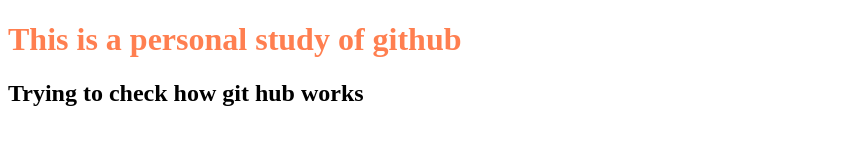
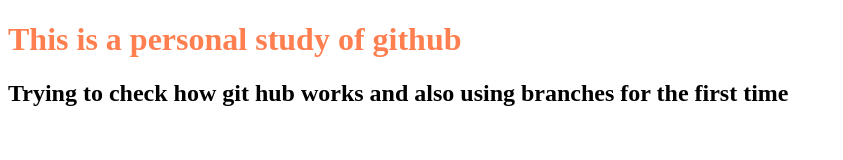
Before and after one commit to Masteradedave/studyG, a plain HTML site: page index.html in a window 1280 px wide. Shown: the whole page, without its empty margins (0-843 px from the left). Drawn offline with Linux system fonts and the light colour scheme.

Commit message:
updated git branch first time

```diff
--- a/index.html
+++ b/index.html
@@ -8,6 +8,6 @@
 </head>
 <body>
     <h1>This is a personal study of github</h1>
-    <h2>Trying to check how git hub works</h2>
+    <h2>Trying to check how git hub works and also using branches for the first time</h2>
 </body>
 </html>
```
